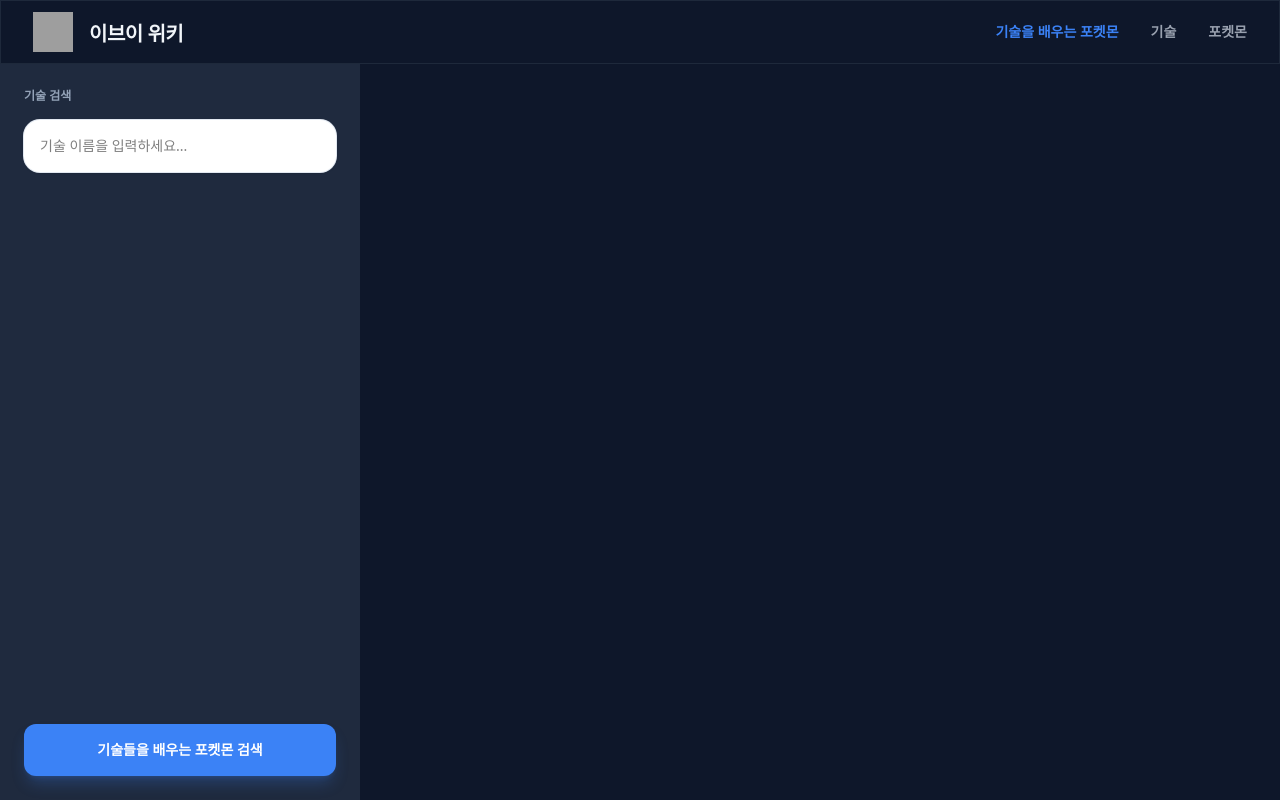
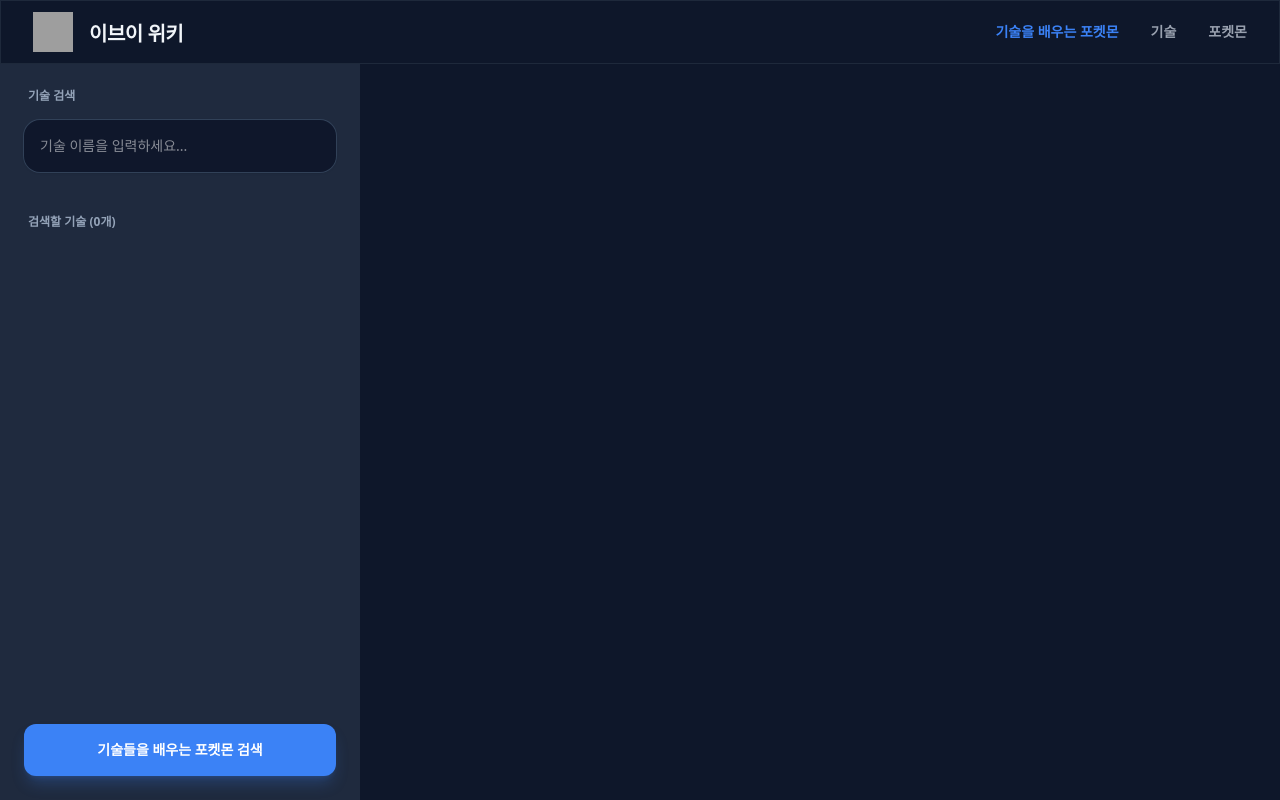
Before and after one commit to sobbingtofu/eevee-wiki, a Next.js app: page /search-learning-pokemons in a window 1280 px wide. Built offline with nearby package versions, Linux system fonts and the light colour scheme; grey boxes are pictures that could not be loaded.

Commit message:
Style : 스타일 변경

```diff
--- a/components/common-ui/SearchInput/SearchInput.tsx
+++ b/components/common-ui/SearchInput/SearchInput.tsx
@@ -170,8 +170,9 @@ function SearchInput({
           ref={inputRef}
           onFocus={handleInputFocus}
           onKeyDown={handleKeyDownSearchInput}
-          className="w-full pl-4 pr-10 py-4 rounded-2xl border-0 ring-1 ring-slate-200 dark:ring-slate-700 bg-white dark:bg-slate-900
-          focus:ring-2 focus:ring-primary transition-all shadow-sm text-black text-sm relative"
+          className="w-full pl-4 pr-10 py-4 rounded-2xl border-0 ring-1 ring-slate-700 bg-slate-900
+          transition-all shadow-sm text-white text-sm relative outline-none focus:outline-none
+          focus:ring-2 focus:ring-slate-400 focus:ring-offset-1 focus:ring-offset-slate-900"
           placeholder="기술 이름을 입력하세요..."
           type="text"
         />
--- a/components/domain/search-learning-pokemons/MoveSearchBucketSection/MoveBucket.tsx
+++ b/components/domain/search-learning-pokemons/MoveSearchBucketSection/MoveBucket.tsx
@@ -8,6 +8,7 @@ interface MoveBucketProps {
 function MoveBucket({moveBucketIds, className}: MoveBucketProps) {
   return (
     <div className={`w-full ${className}`}>
+      <h3 className="text-xs font-bold mb-4 ml-1">검색할 기술 ({moveBucketIds.length}개)</h3>
       {moveBucketIds.map((moveId) => (
         <div key={moveId}>
           <MoveBucketItem moveId={moveId} />
--- a/components/domain/search-learning-pokemons/MoveSearchBucketSection/MoveSearchBucketSection.tsx
+++ b/components/domain/search-learning-pokemons/MoveSearchBucketSection/MoveSearchBucketSection.tsx
@@ -13,7 +13,7 @@ function MoveSearchBucketSection() {
       <div className="w-full h-full">
         {/* 높이 86px */}
         <div className="w-full h-[86px]">
-          <h3 className="text-xs font-bold mb-4">기술 검색</h3>
+          <h3 className="text-xs font-bold mb-4 ml-1">기술 검색</h3>
 
           <SearchInput
             handleClickDropdownItem={(item) =>
@@ -22,7 +22,7 @@ function MoveSearchBucketSection() {
           />
         </div>
 
-        <MoveBucket moveBucketIds={moveBucketIds} className="mt-4 max-h-[calc(100%-86px-52px-16px)] overflow-y-auto" />
+        <MoveBucket moveBucketIds={moveBucketIds} className="mt-10 max-h-[calc(100%-86px-52px-40px)] overflow-y-auto" />
       </div>
 
       {/* 높이 52px */}
```
